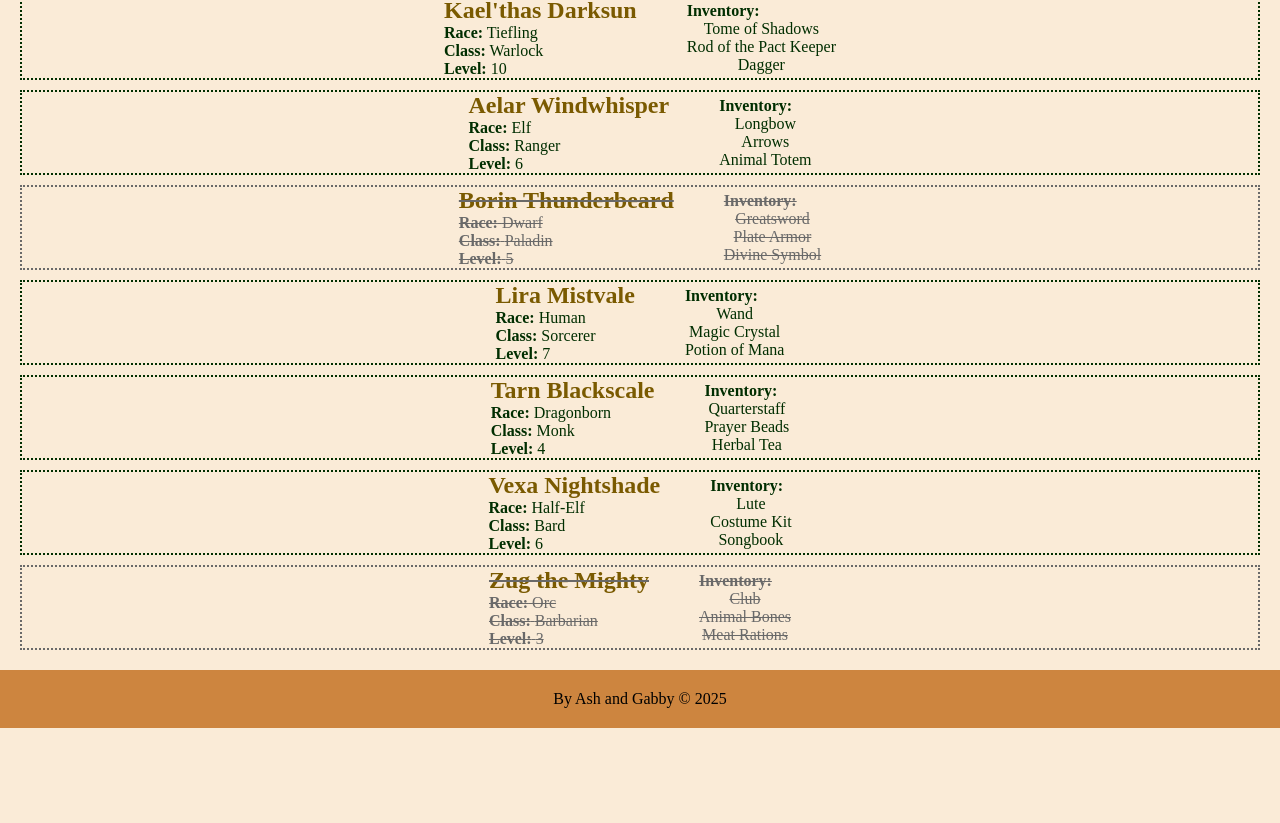
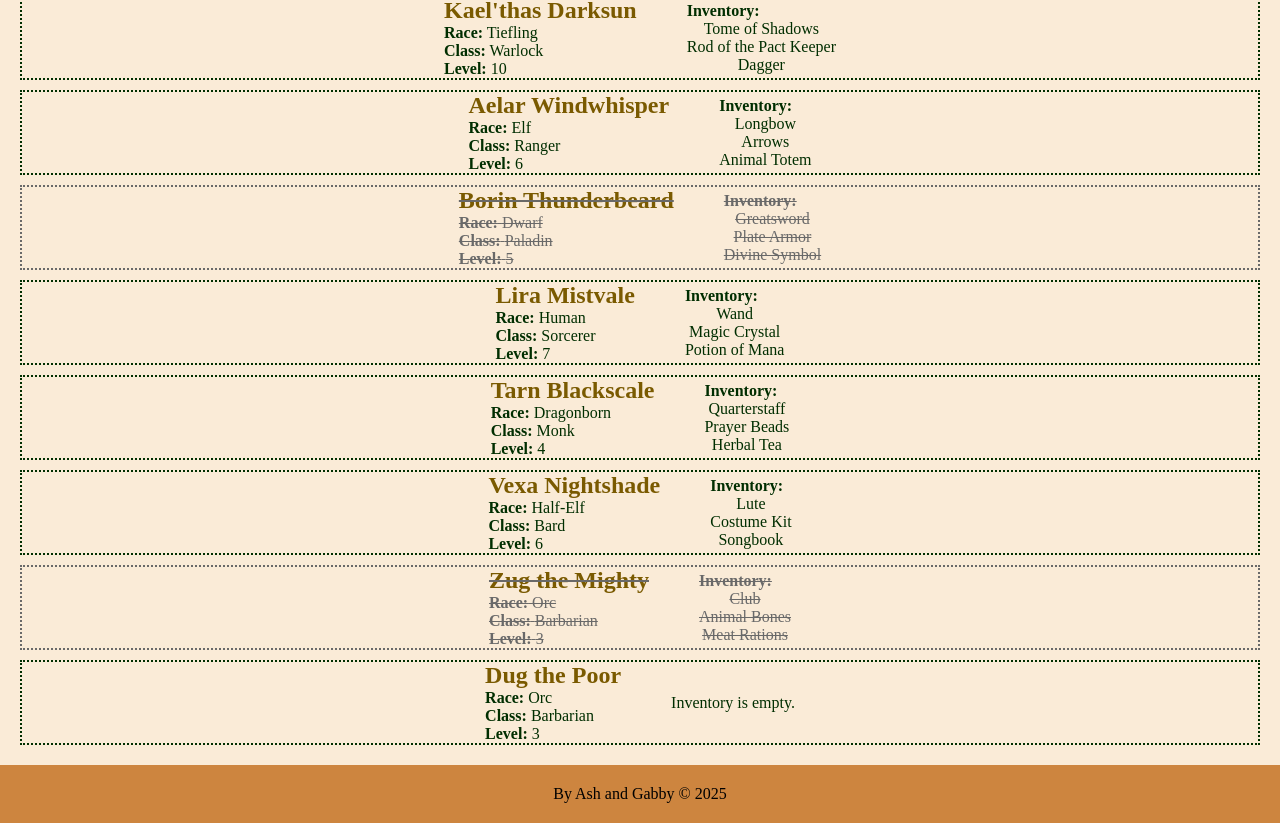
Before and after one commit to Gabby-Moon/Dynamic-Collections, a React app: page / in a window 1280 px wide. Shown: the part 577-1400 px from the top of the page. Before the commit the page ends 1305 px from the top, so only its background shows below. Built offline with nearby package versions, Linux system fonts and the light colour scheme; the HTML template or start-up script is replaced by a standard one.

Commit message:
added different text if inventory is empty

```diff
--- a/src/components/Inventory.jsx
+++ b/src/components/Inventory.jsx
@@ -5,14 +5,18 @@ export default function Inventory(props) {
         )
     })
 
-    return (
+    if (inventoryItem.length > 0) {
+        return (
             <span className="inventory">
             <p><span className="font-label">Inventory:</span></p>
             <ul>
                 {inventoryItem}
             </ul>
             </span>
-    )
-
-
+        )
+    } else {
+        return (
+            <p>Inventory is empty.</p>
+        )
+    }
 }
--- a/src/components/characters.js
+++ b/src/components/characters.js
@@ -94,5 +94,13 @@ export default [
     level: 3,
     inventory: ["Club", "Animal Bones", "Meat Rations"],
     isAlive: false
+  },
+  {
+    name: "Dug the Poor",
+    race: "Orc",
+    class: "Barbarian",
+    level: 3,
+    inventory: [],
+    isAlive: true
   }
 ];
```
